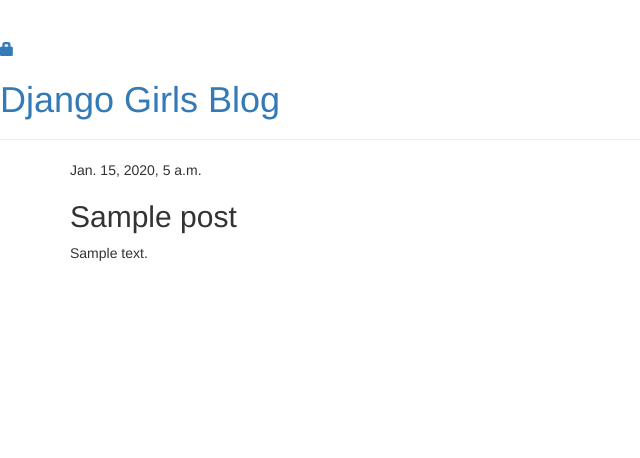
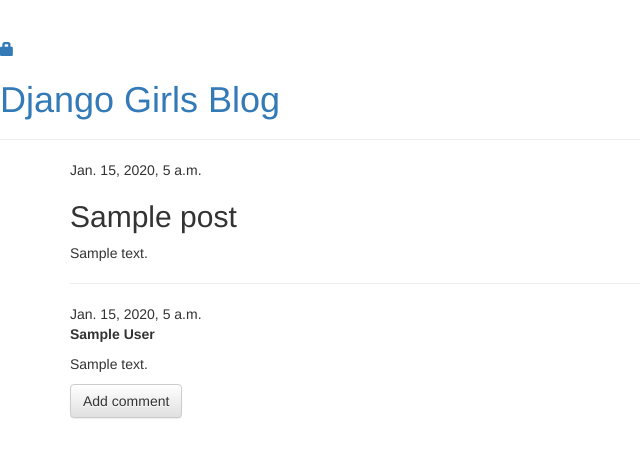
Before and after one commit to jdieppa/my-first-blog, a Django app: page /post/1/ in a window 1280 px wide. Shown: the top 458 px of the page, without its empty margins (0-640 px from the left). Run offline with Django 3.2, Linux system fonts and the light colour scheme; tables that the repository leaves empty hold one stand-in row (values such as "Sample post"); some libraries are stand-ins or nearby versions.

Commit message:
Added commenting and moderation.

```diff
--- a/blog/admin.py
+++ b/blog/admin.py
@@ -1,4 +1,5 @@
 from django.contrib import admin
-from .models import Post
+from .models import Post, Comment
 
 admin.site.register(Post)
+admin.site.register(Comment)
--- a/blog/models.py
+++ b/blog/models.py
@@ -16,5 +16,22 @@ class Post (models.Model):
         self.published_date = timezone.now()
         self.save()
 
+    def approved_comments(self):
+        return self.comments.filter(approved_comment=True)
+
     def __str__(self):
         return self.title
+
+class Comment(models.Model):
+    post = models.ForeignKey('blog.Post', on_delete=models.CASCADE, related_name='comments')
+    author = models.CharField(max_length=200)
+    text = models.TextField()
+    created_date = models.DateTimeField(default=timezone.now)
+    approved_comment = models.BooleanField(default=False)
+
+    def approve(self):
+        self.approved_comment = True
+        self.save()
+
+    def __str__(self):
+        return self.text
--- a/blog/templates/blog/post_detail.html
+++ b/blog/templates/blog/post_detail.html
@@ -17,4 +17,25 @@
         <h2>{{ post.title }}</h2>
         <p>{{ post.text|linebreaksbr }}</p>
     </div>
+
+    <hr>
+    {% for comment in post.comments.all %}
+    {% if user.is_authenticated or comment.approved_comment %}
+    <div class="comment">
+        <div class="date">
+            {{ comment.created_date }}
+            {% if not comment.approved_comment %}
+                <a class="btn btn-default" href="{% url 'comment_remove' pk=comment.pk %}"><span class="glyphicon glyphicon-remove"></span></a>
+                <a class="btn btn-default" href="{% url 'comment_approve' pk=comment.pk %}"><span class="glyphicon glyphicon-ok"></span></a>
+            {% endif %}
+        </div>
+        <strong>{{ comment.author }}</strong>
+        <p>{{ comment.text|linebreaks }}</p>
+    </div>
+    {% endif %}
+    {% empty %}
+        <p>No comments here yet :(</p>
+    {% endfor %}
+
+    <a class="btn btn-default" href="{% url 'add_comment_to_post' pk=post.pk %}">Add comment</a>
 {% endblock %}
--- a/blog/templates/blog/post_list.html
+++ b/blog/templates/blog/post_list.html
@@ -8,6 +8,7 @@
             </div>
             <h2><a href="{% url 'post_detail' pk=post.pk %}">{{ post.title }}</a></h2>
             <p>{{ post.text|linebreaksbr }}</p>
+            <a href="{% url 'post_detail' pk=post.pk %}">Comments: {{ post.approved_comments.count }}</a>
         </div>
     {% endfor %}
 {% endblock %}
--- a/blog/urls.py
+++ b/blog/urls.py
@@ -9,4 +9,7 @@ urlpatterns = [
     path('drafts/', views.post_draft_list, name='post_draft_list'),
     path('post/<pk>/publish/', views.post_publish, name='post_publish'),
     path('post/<pk>/remove/', views.post_remove, name='post_remove'),
+    path('post/<int:pk>/comment/', views.add_comment_to_post, name='add_comment_to_post'),
+    path('comment/<int:pk>/approve/', views.comment_approve, name='comment_approve'),
+    path('comment/<int:pk>/remove/', views.comment_remove, name='comment_remove'),
 ]
--- a/blog/views.py
+++ b/blog/views.py
@@ -4,8 +4,8 @@ from django.shortcuts import render, get_object_or_404
 from django.shortcuts import redirect
 from django.contrib.auth.decorators import login_required
 
-from .models import Post
-from .forms import PostForm
+from .models import Post, Comment
+from .forms import PostForm, CommentForm
 
 def post_list(request):
     posts = Post.objects.filter(published_date__lte=timezone.now()).order_by('published_date')
@@ -61,3 +61,28 @@ def post_remove(request, pk):
     post = get_object_or_404(Post, pk=pk)
     post.delete()
     return redirect('post_list')
+
+def add_comment_to_post(request, pk):
+    post = get_object_or_404(Post, pk=pk)
+    if request.method == "POST":
+        form = CommentForm(request.POST)
+        if form.is_valid():
+            comment = form.save(commit=False)
+            comment.post = post
+            comment.save()
+            return redirect('post_detail', pk=post.pk)
+    else:
+        form = CommentForm()
+    return render(request, 'blog/add_comment_to_post.html', {'form': form})
+
+@login_required
+def comment_approve(request, pk):
+    comment = get_object_or_404(Comment, pk=pk)
+    comment.approve()
+    return redirect('post_detail', pk=comment.post.pk)
+
+@login_required
+def comment_remove(request, pk):
+    comment = get_object_or_404(Comment, pk=pk)
+    comment.delete()
+    return redirect('post_detail', pk=comment.post.pk)
```
Also changed, not shown: blog/forms.py (+8 -1 lines), blog/templates/blog/add_comment_to_post.html (added, +9 -0 lines), blog/migrations/0002_comment.py (added).
